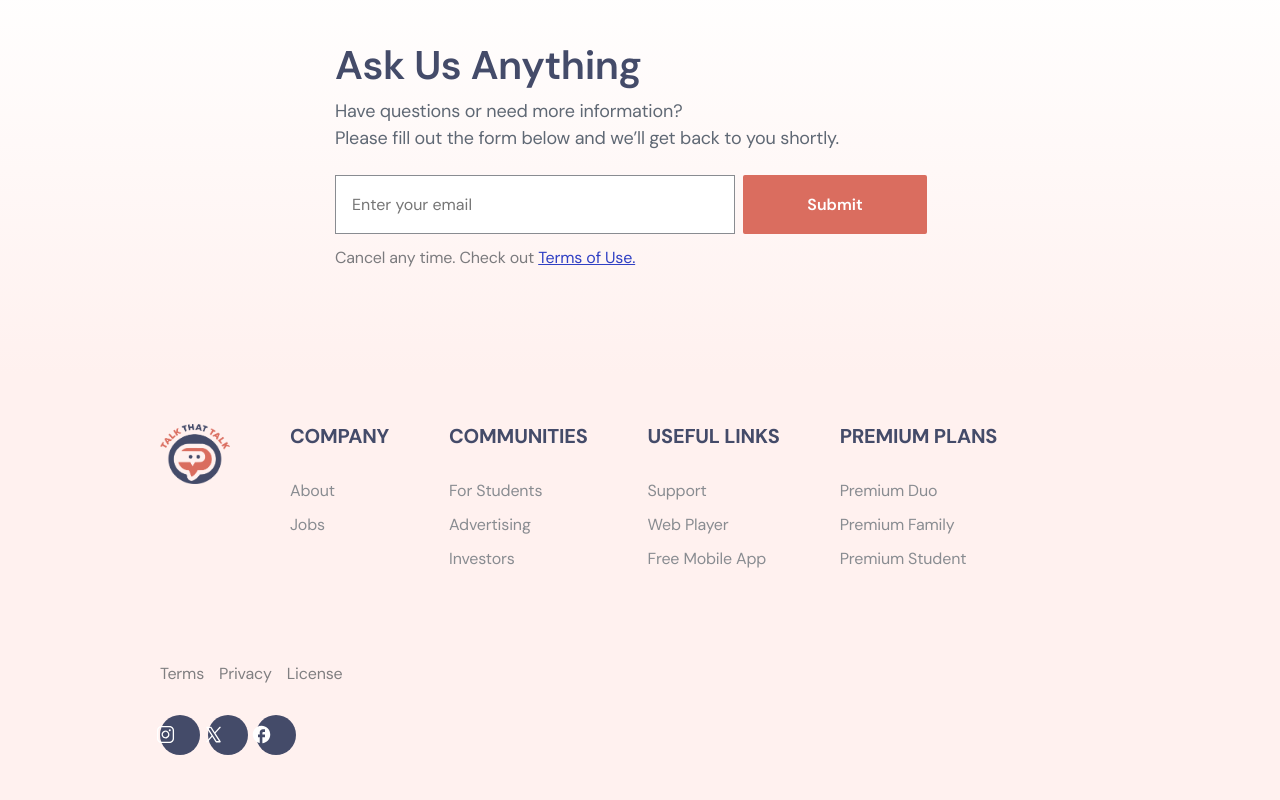
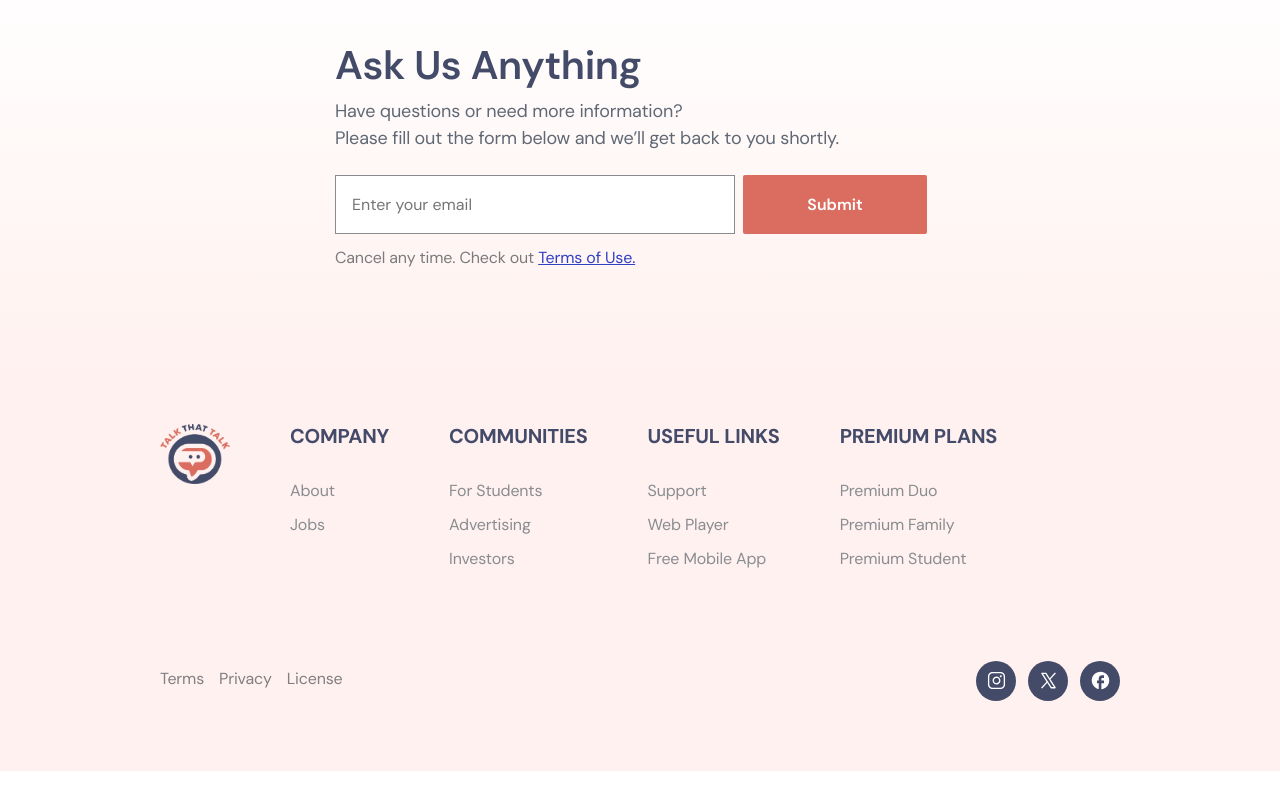
Before and after one commit to yermxx/Talk-that-Talk, a plain HTML site: page index.html in a window 1280 px wide. Shown: the part 3368-4168 px from the top of the page. After the commit the page ends 4139 px from the top, so only its background shows below. Drawn offline with Linux system fonts and the light colour scheme.

Commit message:
💄 Update footer UI

```diff
--- a/style.css
+++ b/style.css
@@ -674,6 +674,11 @@ p {
     color: #898C91;
   }
 
+  .footer-top li:hover,
+  .footer-links:hover {
+    color: #DA6D5F;
+  }
+
   .footer-links,
   .footer-icons {
     display: flex;
@@ -696,6 +701,12 @@ p {
   .button-insta,
   .button-x {
     margin-right: 8px;
+  }
+
+  .button-insta:hover,
+  .button-x:hover,
+  .button-facebook:hover {
+    background-color: #616b96;
   }
 
   .footer-icons img {
@@ -1124,7 +1135,7 @@ p {
     flex-wrap: wrap;
   }
 
-  .footer img {
+  .footer-logo img {
     display: block;
     max-width: 70px;
     height: auto;
@@ -1158,6 +1169,19 @@ p {
   .footer-links {
     margin-bottom: 20px;
   }
+
+  .footer-bottom {
+    width: 100%;
+    display: flex;
+    justify-content: space-between;
+    align-items: center;
+    margin-bottom: 25px;
+  }
+
+  .button-insta,
+  .button-x {
+    margin-right: 12px;
+  }
 }
 
 /* Custom Grid System - Fix container width */
```
